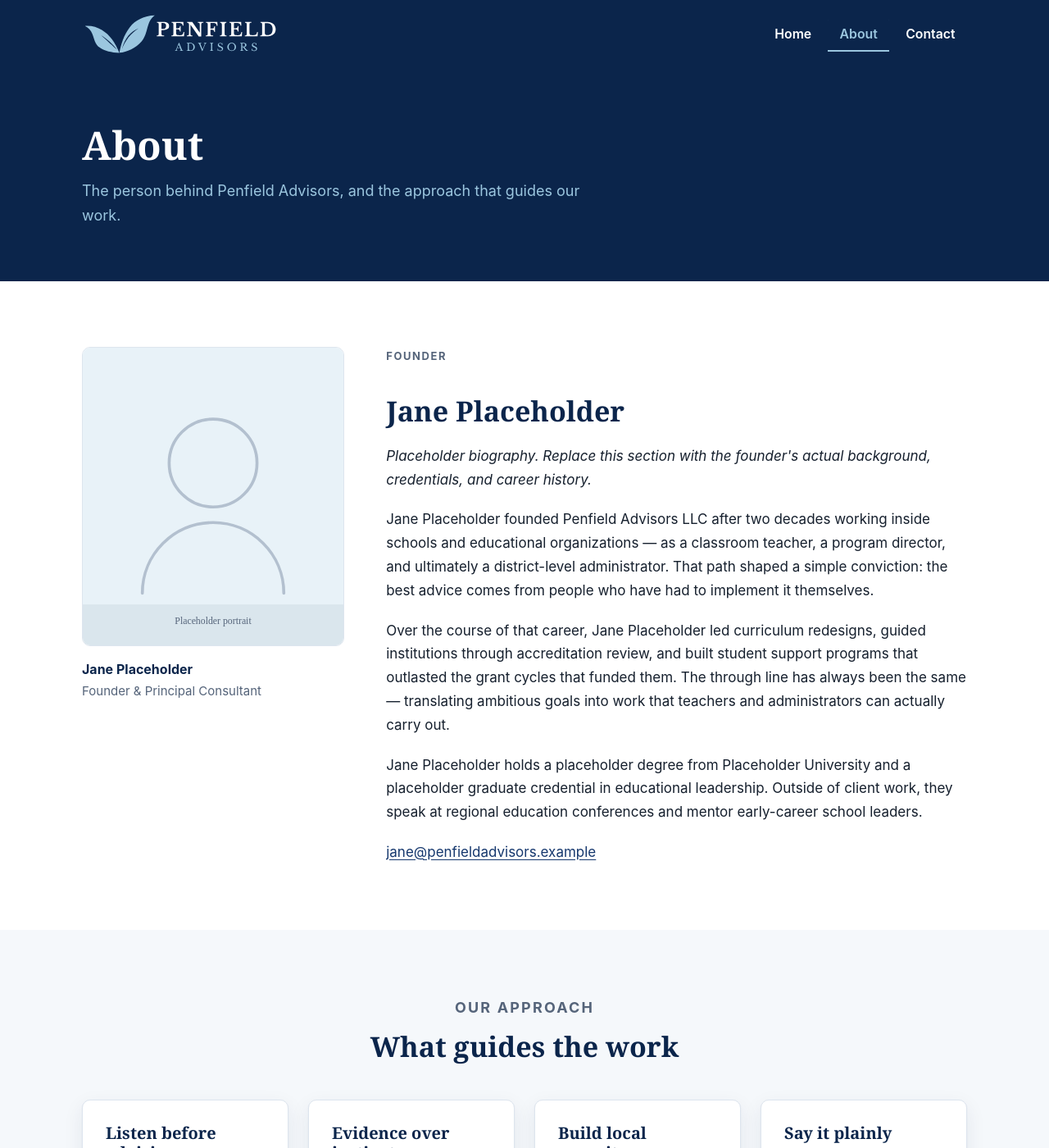
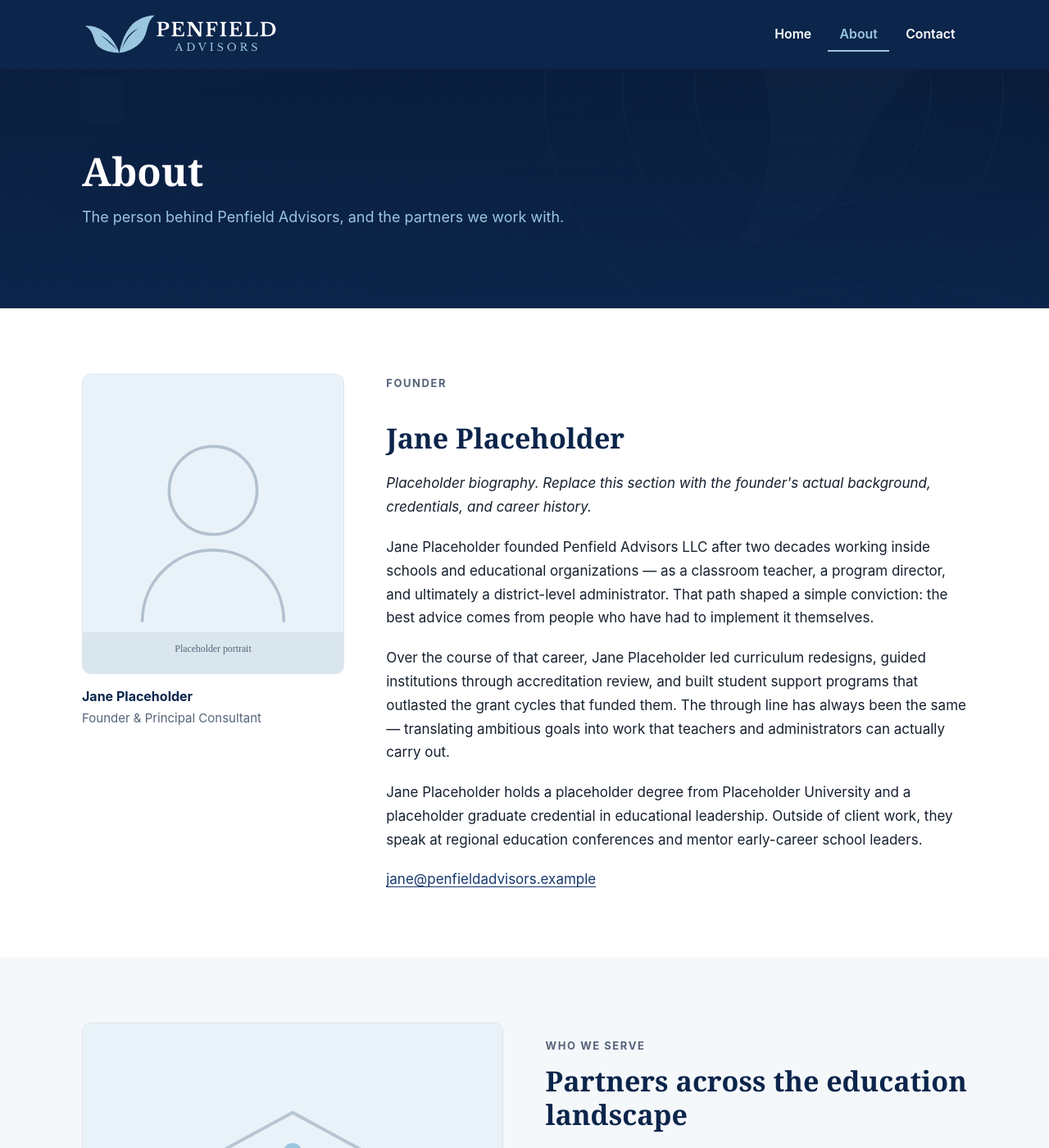
Before and after one commit to Penfield-Advisors/github-pages, a Jekyll site: the page built from about.html, in a window 1280 px wide and 1400 px high. Shown: the whole window at 82% size. Built offline with Jekyll 4.4.1, drawn with Linux system fonts in a browser that asks for light colours; some of the changed text lies outside the part shown.

Commit message:
feat(about): add banner artwork and trim to three sections
Extend the home page's faded navy-over-artwork treatment to the page
banner so About and Contact share the hero's look, and give the banner
enough height for the art to read rather than showing a thin strip.

Remove the Our Approach section, leaving the founder bio, who we serve,
and the closing call to action. Who we serve takes the surface tone so
it does not sit white-on-white against the bio, and the About subtitle
and description no longer promise the removed section.

```diff
--- a/about.html
+++ b/about.html
@@ -1,11 +1,11 @@
 ---
 layout: page
 title: About
-subtitle: The person behind Penfield Advisors, and the approach that guides our work.
+subtitle: The person behind Penfield Advisors, and the partners we work with.
 permalink: /about/
 description: >-
-  Meet the founder of Penfield Advisors LLC and learn about the firm's approach
-  to education consulting.
+  Meet the founder of Penfield Advisors LLC and the schools, institutions, and
+  families the firm partners with.
 ---
 
 <section class="section">
@@ -64,46 +64,6 @@ description: >-
 
 <section class="section section--surface">
   <div class="wrap">
-    <div class="section__intro">
-      <p class="eyebrow">Our approach</p>
-      <h2>What guides the work</h2>
-    </div>
-
-    <div class="grid grid--4">
-      <article class="card">
-        <h3>Listen before advising</h3>
-        <p>
-          No two schools share the same constraints. We invest in understanding
-          your context before proposing a single change.
-        </p>
-      </article>
-      <article class="card">
-        <h3>Evidence over instinct</h3>
-        <p>
-          Recommendations are grounded in your data and in research that holds
-          up — not in whichever model is currently fashionable.
-        </p>
-      </article>
-      <article class="card">
-        <h3>Build local capacity</h3>
-        <p>
-          Success means your team can sustain the work after the engagement
-          ends. We plan for that from the first meeting.
-        </p>
-      </article>
-      <article class="card">
-        <h3>Say it plainly</h3>
-        <p>
-          Findings are delivered in clear language, including the parts that are
-          uncomfortable to hear. That is what you are paying for.
-        </p>
-      </article>
-    </div>
-  </div>
-</section>
-
-<section class="section">
-  <div class="wrap">
     <div class="split">
       <div class="split__media">
         <img src="{{ '/assets/images/placeholder-campus.svg' | relative_url }}"
--- a/assets/css/style.css
+++ b/assets/css/style.css
@@ -322,10 +322,16 @@ hr {
 
 /* --- Hero ---------------------------------------------------------------- */
 
-.hero {
+/* Shared navy-over-artwork treatment. The gradient sits above the image so the
+   art stays faded enough for white text to hold contrast over any part of it. */
+.hero,
+.page-head {
   background:
     linear-gradient(180deg, rgba(8, 27, 56, .86), rgba(11, 37, 75, .94)),
-    url("../images/placeholder-hero.svg") center / cover no-repeat;
+    var(--navy) url("../images/placeholder-hero.svg") center / cover no-repeat;
+}
+
+.hero {
   color: var(--white);
   padding-block: clamp(4rem, 11vw, 7.5rem);
 }
@@ -413,10 +419,11 @@ hr {
 
 /* --- Page head ----------------------------------------------------------- */
 
+/* Height is set here rather than on .page-head's background so the banner has
+   room for the artwork to read instead of showing a thin centre strip. */
 .page-head {
-  background: var(--navy);
   color: var(--white);
-  padding-block: clamp(2.5rem, 6vw, 4rem);
+  padding-block: clamp(3.5rem, 9vw, 6rem);
 }
 .page-head__title {
   color: var(--white);
```
